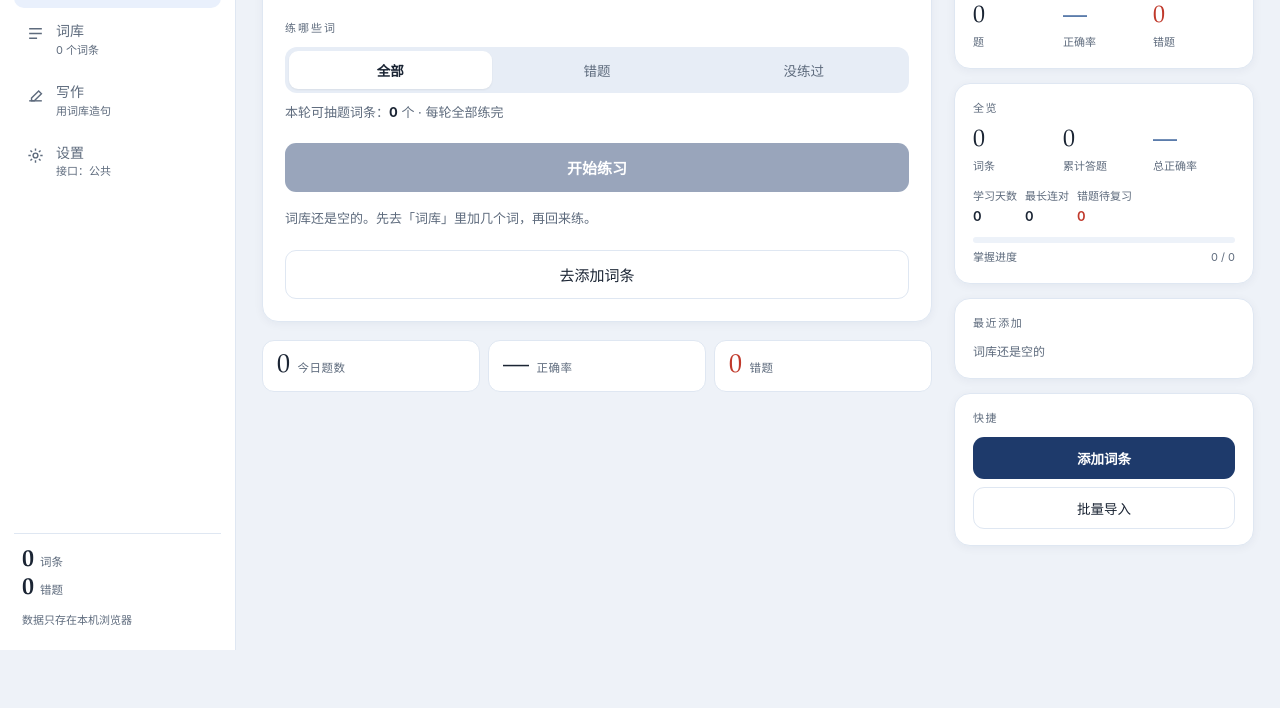
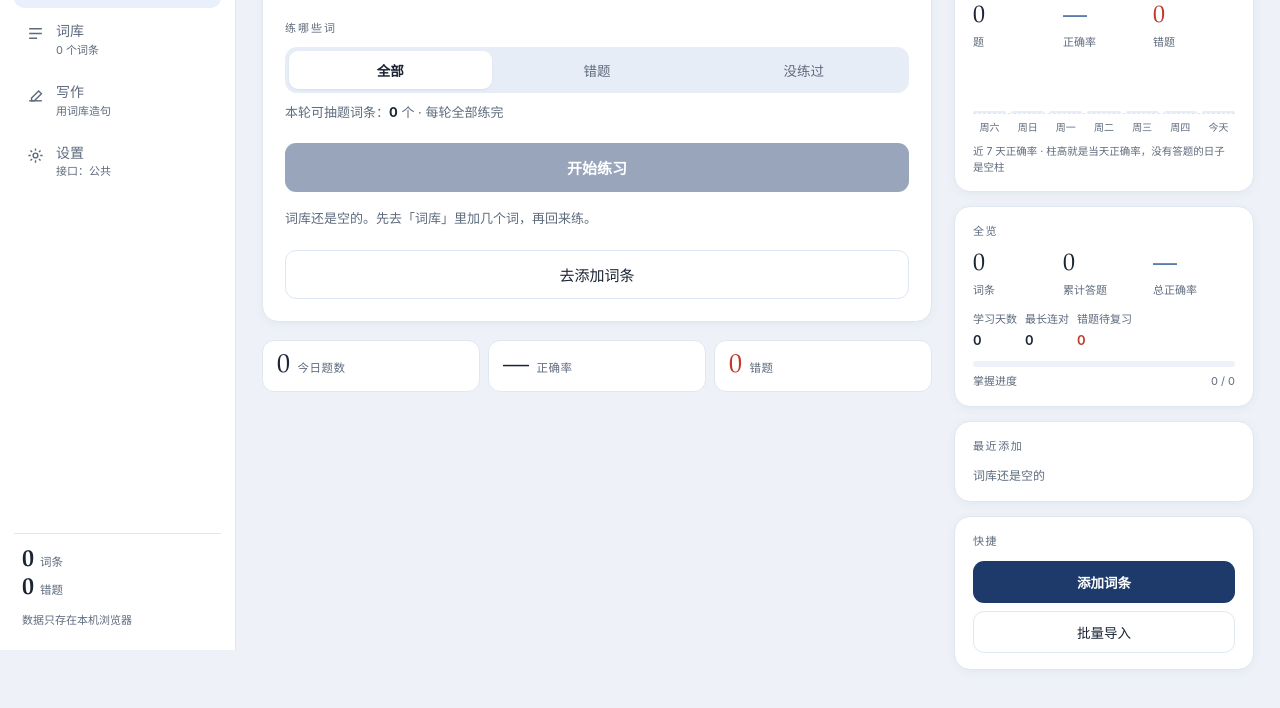
Before and after one commit to zwlyt/lantianbeibei, a plain HTML site: page index.html in a window 1280 px wide. Shown: the part 150-858 px from the top of the page. Before the commit the page ends 800 px from the top, so only its background shows below. Drawn offline with Linux system fonts and the light colour scheme.

Commit message:
Add files via upload

```diff
--- a/index.html
+++ b/index.html
@@ -360,6 +360,13 @@ button{font-family:inherit}
   .trio .n.blue{color:var(--blue-ink)}
   .trio .n.red{color:var(--wrong)}
   .trio .k{font-size:11px;color:var(--muted);margin-top:2px}
+  .hist{display:flex;align-items:flex-end;gap:5px;height:46px;margin-top:16px;
+    border-bottom:1px dashed var(--line)}
+  .hist i{flex:1;min-width:0;border-radius:4px 4px 0 0;background:var(--gold);transition:height .2s}
+  .hist i.e{background:#E7EDF6}
+  .hist-l{display:flex;gap:5px;margin-top:5px}
+  .hist-l span{flex:1;min-width:0;text-align:center;font-size:10px;color:var(--muted);letter-spacing:0}
+  .hist-note{font-size:10.5px;color:var(--muted);margin:9px 0 0;line-height:1.5}
   .duo{display:flex;gap:8px;margin-top:12px}
   .duo .k{font-size:11px;color:var(--muted)}
   .duo .n{font-size:13px;font-weight:600;margin-top:1px}
@@ -628,9 +635,29 @@ button{font-family:inherit}
   store.settings.ai = Object.assign({ mode: 'free', url: '', tok: '', model: '', key: '' }, store.settings.ai || {});
   store.log = Object.assign({ date: '', right: 0, wrong: 0 }, store.log || {});
   store.reads = Array.isArray(store.reads) ? store.reads : [];
+  store.hist = (store.hist && typeof store.hist === 'object' && !Array.isArray(store.hist)) ? store.hist : {};
+  /* 老数据迁移：当天已有记录但还没有历史表，补一条 */
+  if(store.log.date && (store.log.right || store.log.wrong) && !store.hist[store.log.date]){
+    store.hist[store.log.date] = { right: store.log.right || 0, wrong: store.log.wrong || 0 };
+  }
+  /* 历史表为准：当天若已有历史记录，用它覆盖 log，避免两边打架 */
+  var tkInit = todayKey();
+  if(store.hist[tkInit]){
+    store.log = { date: tkInit, right: store.hist[tkInit].right || 0, wrong: store.hist[tkInit].wrong || 0 };
+  }
 
   function save(){
-    try{ localStorage.setItem(KEY, JSON.stringify(store)); }
+    try{
+      if(store.log && store.log.date){
+        if(!store.hist) store.hist = {};
+        var hPrev = store.hist[store.log.date];
+        var nPrev = hPrev ? ((hPrev.right || 0) + (hPrev.wrong || 0)) : -1;
+        var nNow = (store.log.right || 0) + (store.log.wrong || 0);
+        /* 只增不减：避免某次初始化把当天已有的历史记录覆盖成 0 */
+        if(nNow >= nPrev) store.hist[store.log.date] = { right: store.log.right || 0, wrong: store.log.wrong || 0 };
+      }
+      localStorage.setItem(KEY, JSON.stringify(store));
+    }
     catch(err){ toast('保存失败：浏览器存储可能已满'); }
   }
   function todayKey(){
@@ -638,7 +665,14 @@ button{font-family:inherit}
     return d.getFullYear() + '-' + String(d.getMonth()+1).padStart(2,'0') + '-' + String(d.getDate()).padStart(2,'0');
   }
   function todayLog(){
-    if(store.log.date !== todayKey()) store.log = { date: todayKey(), right: 0, wrong: 0 };
+    var k = todayKey();
+    var h = (store.hist && store.hist[k]) || null;
+    if(store.log.date !== k){
+      store.log = { date: k, right: h ? (h.right || 0) : 0, wrong: h ? (h.wrong || 0) : 0 };
+    } else if(h && ((h.right || 0) + (h.wrong || 0)) > ((store.log.right || 0) + (store.log.wrong || 0))){
+      store.log.right = h.right || 0;
+      store.log.wrong = h.wrong || 0;
+    }
     return store.log;
   }
 
@@ -763,14 +797,43 @@ button{font-family:inherit}
       }
     }
     var total = r + w;
+    var activeDays = 0;
+    for(var k2 in store.hist){
+      if(!store.hist.hasOwnProperty(k2)) continue;
+      var hh = store.hist[k2];
+      if(hh && ((hh.right || 0) + (hh.wrong || 0)) > 0) activeDays++;
+    }
+    if(!activeDays) activeDays = Object.keys(days).length;
     return {
       total: total,
       rate: total ? Math.round(r / total * 100) : 0,
       mastered: mastered,
       wrongN: wrongN,
       maxStreak: maxStreak,
-      dayN: Object.keys(days).length
+      dayN: activeDays
     };
+  }
+
+  /* 近 7 天：按每天真实记录的题数/正确率画柱，没有记录的就是浅色短柱 */
+  function weekStrip(){
+    var out = [], labs = [], days = [];
+    var wd = ['日','一','二','三','四','五','六'];
+    for(var i=6;i>=0;i--){
+      var d = new Date(); d.setDate(d.getDate() - i);
+      var k = d.getFullYear() + '-' + String(d.getMonth()+1).padStart(2,'0') + '-' + String(d.getDate()).padStart(2,'0');
+      var h = (store.hist && store.hist[k]) || null;
+      var n = h ? ((h.right || 0) + (h.wrong || 0)) : 0;
+      var rate = n ? Math.round((h.right || 0) / n * 100) : 0;
+      days.push({ n: n, rate: rate, k: k, d: d });
+    }
+    days.forEach(function(x, i){
+      var hgt = x.n ? Math.max(10, x.rate) : 5;
+      out.push('<i class="' + (x.n ? '' : 'e') + '" style="height:' + hgt + '%" title="' +
+        (x.d.getMonth()+1) + '/' + x.d.getDate() + ' · ' + (x.n ? (x.n + ' 题 · 正确率 ' + x.rate + '%') : '没有答题记录') + '"></i>');
+      labs.push('<span>' + (i === 6 ? '今天' : '周' + wd[x.d.getDay()]) + '</span>');
+    });
+    return '<div class="hist">' + out.join('') + '</div><div class="hist-l">' + labs.join('') + '</div>' +
+      '<p class="hist-note">近 7 天正确率 · 柱高就是当天正确率，没有答题的日子是空柱</p>';
   }
   function renderRail(){
     var rail = $('#rail');
@@ -801,7 +864,7 @@ button{font-family:inherit}
         '<div><div class="n">' + done + '</div><div class="k">题</div></div>' +
         '<div><div class="n blue">' + (done ? todayRate + '%' : '—') + '</div><div class="k">正确率</div></div>' +
         '<div><div class="n red">' + l.wrong + '</div><div class="k">错题</div></div>' +
-      '</div></div>' +
+      '</div>' + weekStrip() + '</div>' +
       '<div class="rail-card"><p class="rlabel">全览</p>' +
         '<div class="trio">' +
           '<div><div class="n">' + store.entries.length + '</div><div class="k">词条</div></div>' +
```
